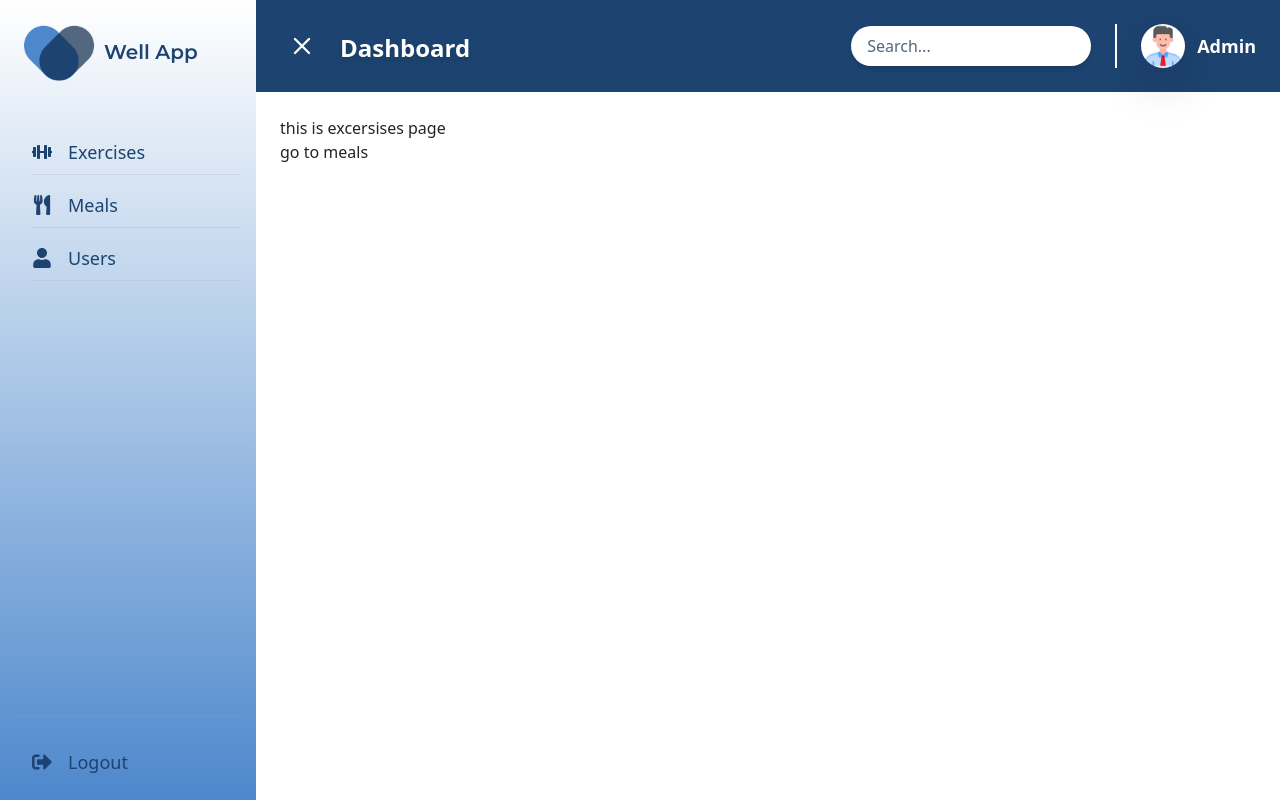
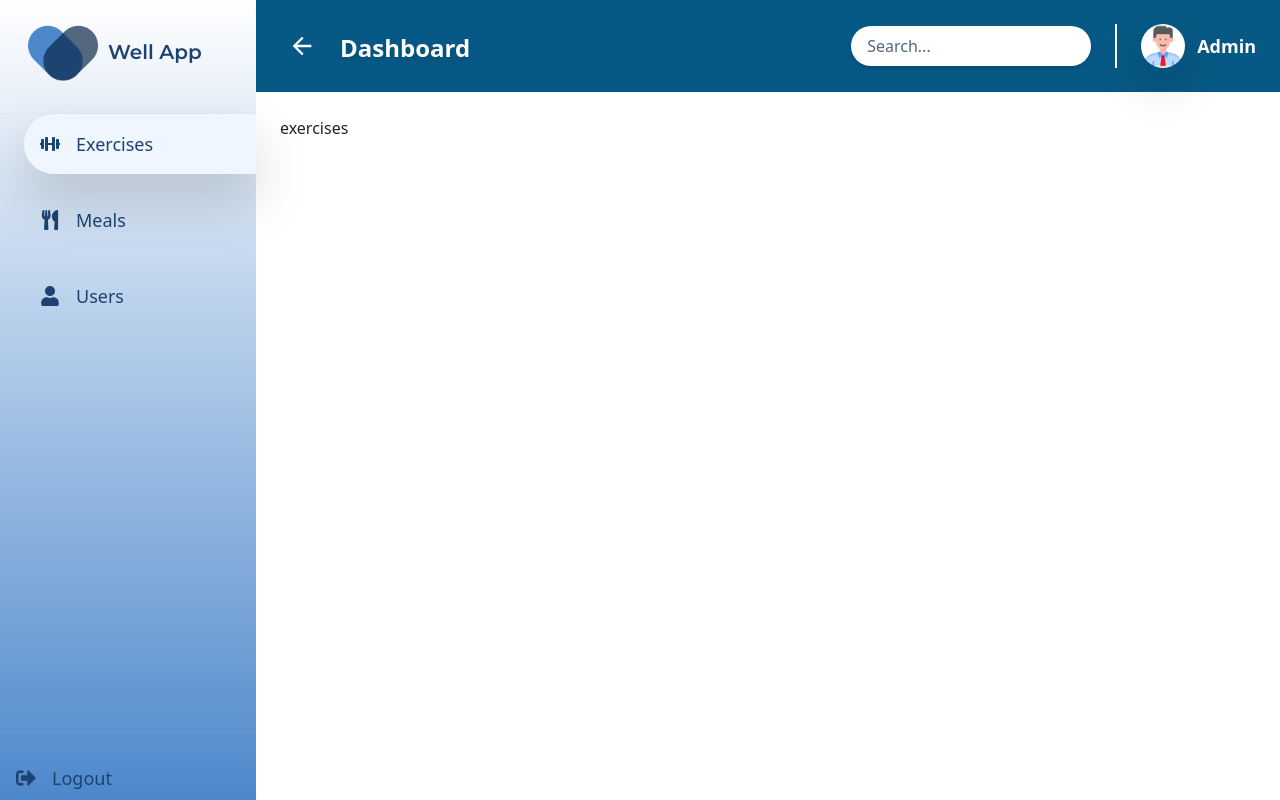
Before and after one commit to cook-iess/Wellness-App, a React (Vite) app: page / in a window 1280 px wide. Built offline with nearby package versions, Linux system fonts and the light colour scheme; the HTML template or start-up script is replaced by a standard one.

Commit message:
done for the day

```diff
--- a/src/App.jsx
+++ b/src/App.jsx
@@ -3,7 +3,7 @@ import reactLogo from "./assets/react.svg";
 import viteLogo from "/vite.svg";
 import Bars from "./Components/Shared/bars";
 import { BrowserRouter as Router, Routes, Route } from "react-router-dom";
-import Exercises from "./Components/dashboard";
+import Exercises from "./Components/exercises";
 import Meals from "./Components/meals";
 import Users from "./Components/users"
 
--- a/src/Components/Shared/header.jsx
+++ b/src/Components/Shared/header.jsx
@@ -1,21 +1,24 @@
-import React from 'react';
-import { FiMenu, FiX } from 'react-icons/fi';
+import React from "react";
+import { FiMenu, FiX } from "react-icons/fi";
+import { MdArrowBack } from 'react-icons/md';
 
 function Header({ toggleSidebar, isSidebarVisible }) {
   return (
-    <header className="flex justify-between items-center p-4 bg-primary_color transition-all duration-300">
+    <header className="flex justify-between items-center p-4 bg-sky-800 transition-all duration-300">
       <div className="flex items-center">
-        {/* Toggle button with a nice hover effect */}
-        <button onClick={toggleSidebar} className="text-white mr-4 hover:bg-sky-800 p-2 rounded-md transition duration-300">
-          {isSidebarVisible ? <FiX size={28} /> : <FiMenu size={28} />}
+        <button
+          onClick={toggleSidebar}
+          className="text-white mr-4 hover:bg-sky-800 p-2 rounded-md transition duration-300"
+        >
+          {isSidebarVisible ? <MdArrowBack size={28} />: <FiMenu size={28} />}
         </button>
 
-        {/* Title with enhanced font style */}
-        <h1 className="text-2xl font-extrabold text-white drop-shadow-md items-center mt-1">Dashboard</h1>
+        <h1 className="text-2xl font-extrabold text-white drop-shadow-md items-center mt-1">
+          Dashboard
+        </h1>
       </div>
-
+      {/* Search */}
       <div className="flex items-center">
-        {/* Search input with a subtle shadow and focus effect */}
         <input
           type="text"
           className="w-60 py-2 pr-2 pl-4 rounded-full bg-white text-primary_color placeholder-teritary_color shadow-md focus:outline-none focus:ring focus:ring-sky-700 transition duration-300"
@@ -23,9 +26,9 @@ function Header({ toggleSidebar, isSidebarVisible }) {
         />
 
         <div className="flex items-center ml-6 border-l-2 border-white pl-6">
-          {/* Profile picture with a border and shadow */}
+          {/* Profile picture */}
           <img
-            src="src/assets/sample_pp.png" // Replace with actual URL
+            src="src/assets/sample_pp.png"
             alt="Profile"
             className="w-11 h-11 rounded-full shadow-lg mr-3"
           />
--- a/src/Components/Shared/sidebar.jsx
+++ b/src/Components/Shared/sidebar.jsx
@@ -1,60 +1,69 @@
-import React from "react";
-import { Link } from "react-router-dom"; // Import Link from react-router-dom
-import { FaDumbbell, FaUtensils, FaSignOutAlt, FaUser } from "react-icons/fa"; // Import icons, including FaUser
+import React, { useState } from "react";
+import { Link, useLocation } from "react-router-dom";
+import { FaDumbbell, FaUtensils, FaSignOutAlt, FaUser } from "react-icons/fa";
 import logo from "../../assets/logo.png";
 
 function Sidebar() {
+  const location = useLocation(); // Get the current location to determine the active link
+  const [activeLink, setActiveLink] = useState(location.pathname); // Set the initial active link
+
   return (
-    <div className="bg-gradient-to-b from-white to-secondary_color text-primary_color p-3 flex flex-col h-screen w-64">
-      {/* Logo and App Name */}
-      <div className="flex items-center gap-1 px-1 py-2">
+    <div className="bg-gradient-to-b from-white to-secondary_color text-primary_color flex flex-col h-screen w-64">
+      {/* Logo */}
+      <div className="flex items-center gap-1 px-4 py-2 pt-4">
         <img src={logo} alt="logo" className="w-20" />
         <span className="text-xl font-semibold font-custfont">Well App</span>
       </div>
 
-      {/* Divider */}
-      <hr className="my-4 border-t border-gray-300" />
+      <hr className="mt-4 border-t border-gray-300" />
 
-      {/* Top Part: Exercises, Meals, and Users */}
+      {/* Exercises, Meals, and Users Links */}
       <div className="flex-1">
-        <ul className="space-y-4 pl-4">
+        <ul className="space-y-4 pl-6">
           <li>
             <Link
               to="/"
-              className="no-underline flex items-center gap-3 text-lg text-primary_color hover:text-secondary_color"
+              className={`pl-4 py-3 rounded-l-full rounded-r-lg flex items-center gap-3 text-lg text-primary_color no-underline ${
+                activeLink === "/" ? "bg-blue-50 drop-shadow-2xl" : "hover:bg-blue-50"
+              }`}
+              onClick={() => setActiveLink("/")}
             >
               <FaDumbbell className="text-xl" />
               <span>Exercises</span>
             </Link>
           </li>
-          <hr className="my-2 border-t border-gray-400" /> {/* Divider */}
           <li>
             <Link
               to="/meals"
-              className="no-underline flex items-center gap-3 text-lg text-primary_color hover:text-secondary_color"
+              className={`pl-4 py-3 rounded-l-full flex items-center gap-3 text-lg text-primary_color no-underline ${
+                activeLink === "/meals" ? "bg-blue-50 drop-shadow-2xl" : "hover:bg-blue-50"
+              }`}
+              onClick={() => setActiveLink("/meals")}
             >
               <FaUtensils className="text-xl" />
               <span>Meals</span>
             </Link>
           </li>
-          <hr className="my-2 border-t border-gray-400" /> {/* Divider */}
           <li>
             <Link
               to="/users"
-              className="no-underline flex items-center gap-3 text-lg text-primary_color hover:text-secondary_color"
+              className={`pl-4 py-3 rounded-l-full flex items-center gap-3 text-lg text-primary_color no-underline ${
+                activeLink === "/users"
+                  ? "bg-blue-50 drop-shadow-2xl"
+                  : "hover:bg-blue-50"
+              }`}
+              onClick={() => setActiveLink("/users")}
             >
-              <FaUser className="text-xl" />  {/* User icon */}
-              <span>Users</span>  {/* Users label */}
+              <FaUser className="text-xl" />
+              <span>Users</span>
             </Link>
           </li>
-          <hr className="my-2 border-t border-gray-400" /> {/* Divider */}
         </ul>
       </div>
 
-      {/* Divider */}
       <hr className="my-4 border-t border-gray-400" />
 
-      {/* Bottom Part: Logout */}
+      {/* Logout */}
       <div className="py-2">
         <ul className="space-y-4 pl-4">
           <li>
--- a/src/Components/dashboard.jsx
+++ /dev/null
@@ -1,13 +0,0 @@
-import React from "react";
-import { Link } from "react-router-dom";
-
-const dashboard = () => {
-  return (
-    <div>
-      <p>this is excersises page</p>
-      <Link to="/meals">go to meals</Link>
-    </div>
-  );
-};
-
-export default dashboard;
--- a/src/Components/exercises.jsx
+++ b/src/Components/exercises.jsx
@@ -1,13 +1,9 @@
-import React from "react";
-import { Link } from "react-router-dom";
+import React from 'react'
 
-function excercises() {
+function exercises() {
   return (
-    <div>
-      <p>this is excercises page</p>
-      <Link to="/" className="underline">go to dashboard</Link>
-    </div>
-  );
+    <div>exercises</div>
+  )
 }
 
-export default excercises;
+export default exercises
```
Also changed, not shown: src/Components/Shared/bars.jsx (+7 -5 lines).
